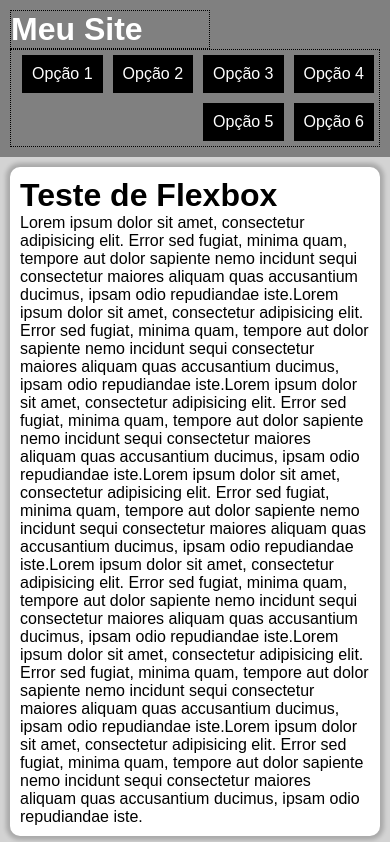
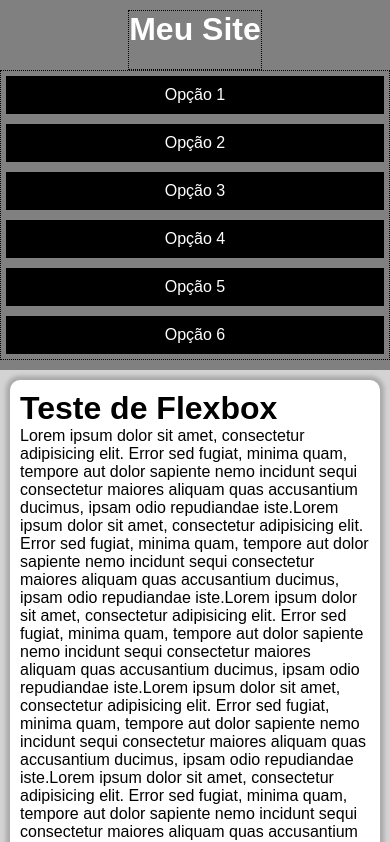
Before and after one commit to Graphknight/ExercicioFlexbox, a plain HTML site: page Index.html in a window 390 px wide. Shown: the top 842 px of the page. Drawn offline with Linux system fonts and the light colour scheme.

Commit message:
fim dos updates

```diff
--- a/Index.html
+++ b/Index.html
@@ -5,6 +5,8 @@
     <meta name="viewport" content="width=device-width, initial-scale=1.0">
     <title>Exercício Flexbox</title>
     <link rel="stylesheet" href="style.css">
+    <link rel="stylesheet" href="mobile.css" media="screen and (max-width: 600px)">
+
 </head>
 <body>
     <header>
--- /dev/null
+++ b/mobile.css
@@ -0,0 +1,14 @@
+@charset "UTF-8";
+
+header, header > nav {
+    flex-flow: column nowrap;
+    width: 100vw;
+}
+
+header > h1 {
+    flex-basis: 60px;
+}
+
+header > nav > a {
+
+}
--- a/style.css
+++ b/style.css
@@ -41,9 +41,15 @@ header > nav{
 header > nav > a {
     background-color: black;
     color: white;
+    text-align: center;
     text-decoration: none;
     padding: 10px;
     margin: 5px;
+}
+
+header > nav > a:hover {
+    background-color: white;
+    color: black;
 }
 
 main {
```
